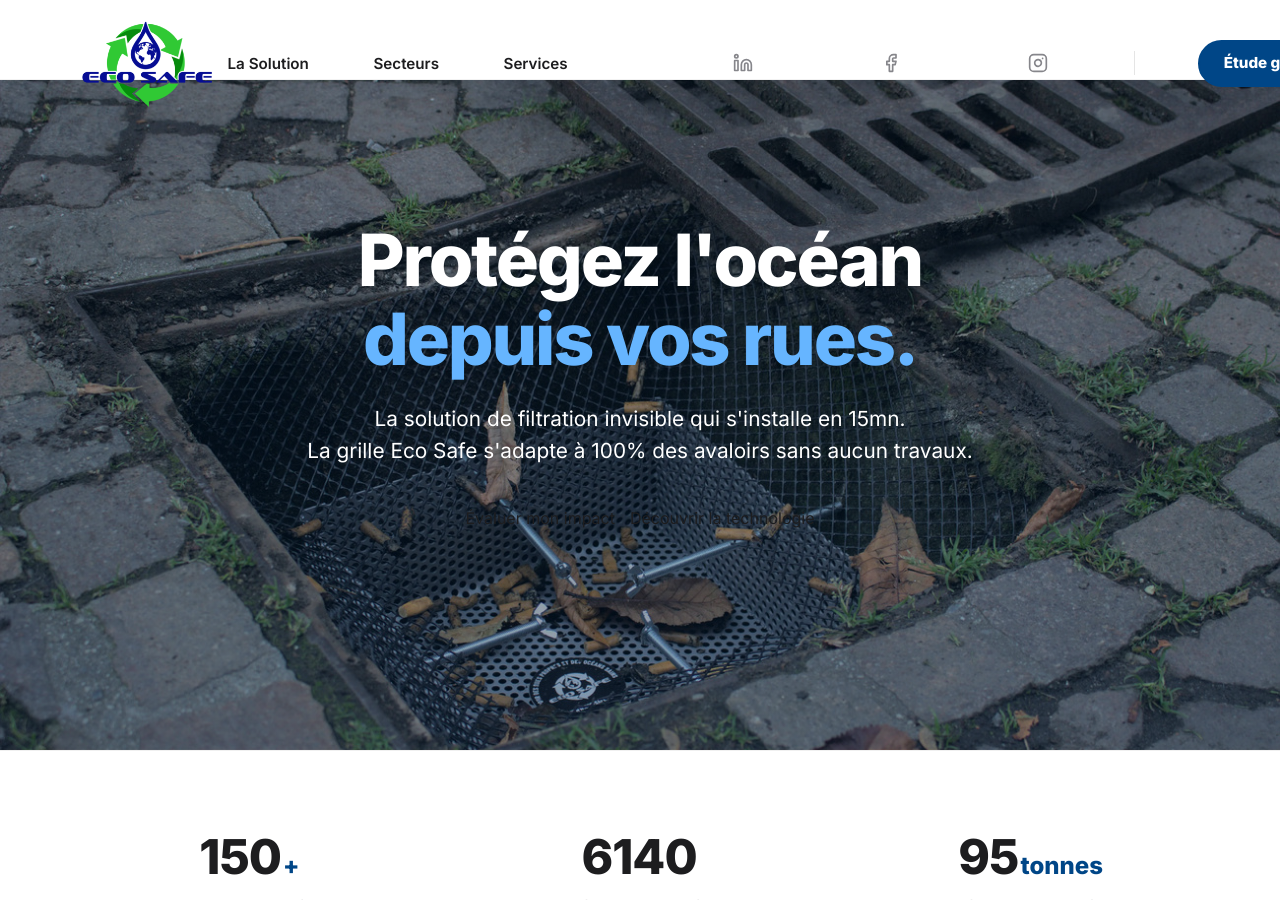
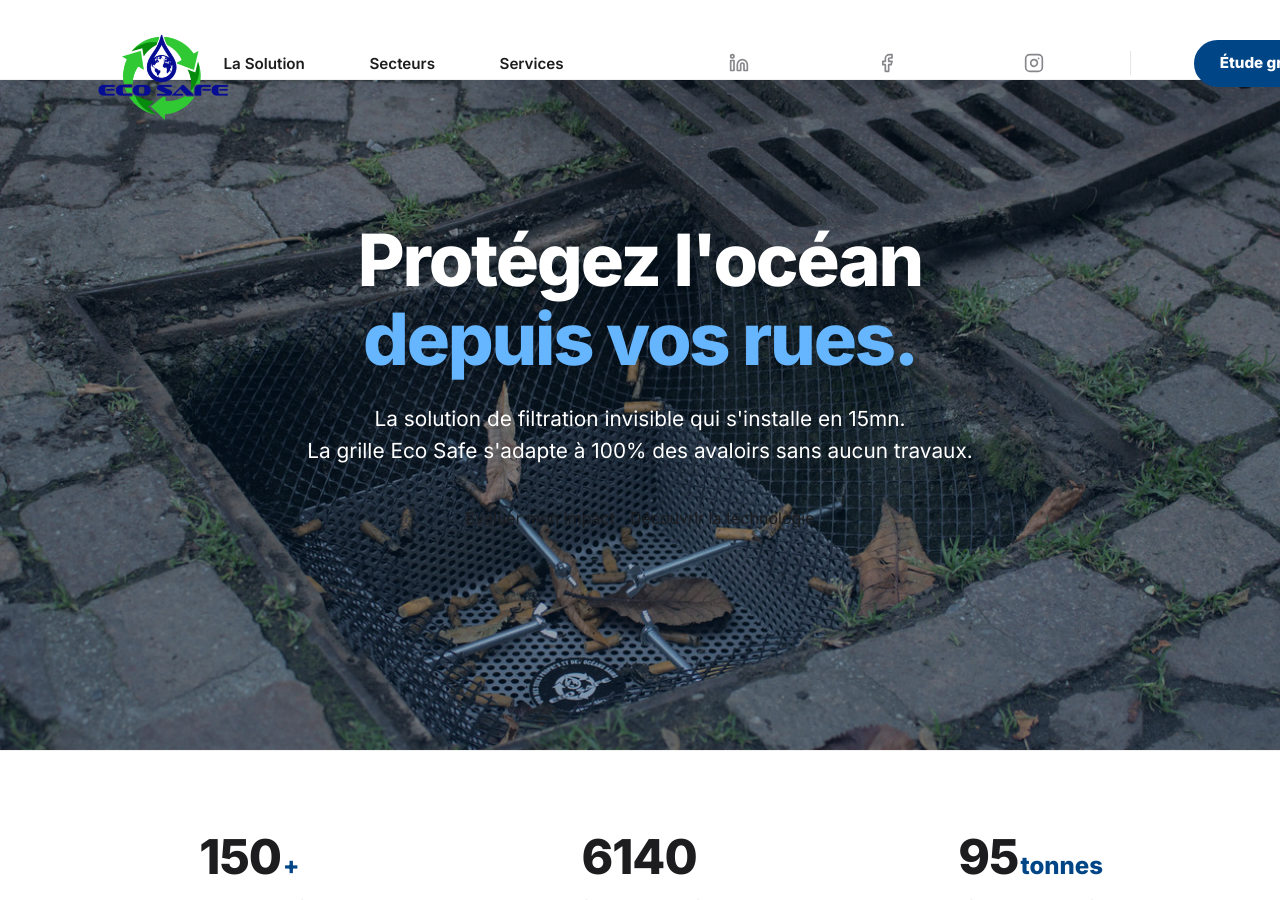
Before and after one commit to DuvalDVL/ecosafe, a Jekyll site: the page built from index.html, in a window 1280 px wide and 900 px high. Built offline with Jekyll 4.4.1, drawn with Linux system fonts in a browser that asks for light colours.

Commit message:
Update style.css

```diff
--- a/assets/css/style.css
+++ b/assets/css/style.css
@@ -52,7 +52,7 @@ html, body {
   align-items: center;
   justify-content: space-between;
   height: 100%;
-  /* J'ai retiré le 'gap' global qui forçait les éléments hors de l'écran */
+  padding: 0 20px; /* <-- AJOUT : Crée des marges de sécurité à gauche et à droite */
 }
 
 /* --- LE LOGO --- */
@@ -66,9 +66,9 @@ html, body {
 
 .site-header .logo-img {
   position: absolute;
-  top: -15px; /* Ajusté par rapport à la nouvelle taille */
-  left: 0;
-  height: 110px; /* Taille réduite (avant 180px) pour un meilleur équilibre */
+  top: -2px; /* <-- On le descend un peu pour que le haut du texte bleu respire */
+  left: 20px; /* On l'aligne avec la marge de 20px qu'on vient de créer au-dessus */
+  height: 110px;
   width: auto;
   max-width: none;
   z-index: 1000;
@@ -113,7 +113,7 @@ html, body {
 .header-social {
   display: flex;
   align-items: center;
-  gap: 8px; /* Force l'espacement réduit */
+  gap: 10px; /* Espace fixe entre les icônes */
 }
 
 .header-social a {
@@ -122,7 +122,8 @@ html, body {
   display: flex;
   align-items: center;
   justify-content: center;
-  padding: 0; /* Supprime toute marge/padding invisible par défaut du navigateur */
+  margin: 0 !important; /* <-- FORCE l'annulation des marges fantômes */
+  padding: 0 !important; /* <-- FORCE l'annulation des espacements fantômes */
 }
 
 .header-social a:hover {
```
